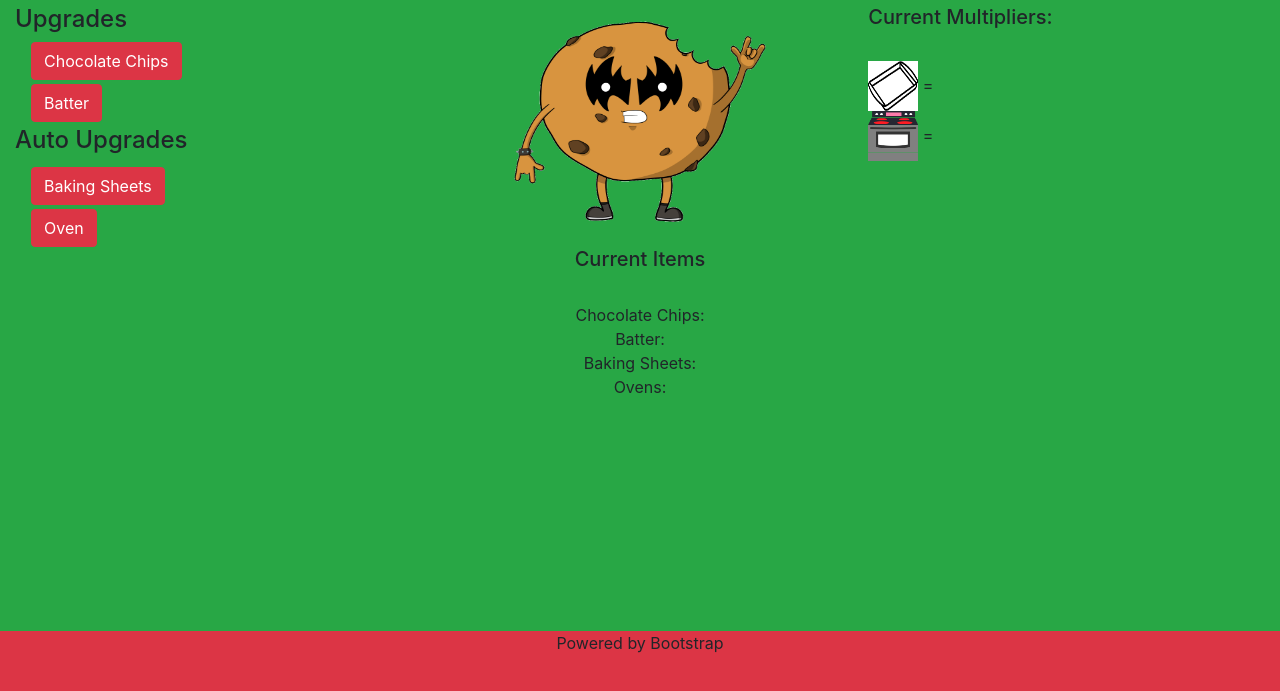
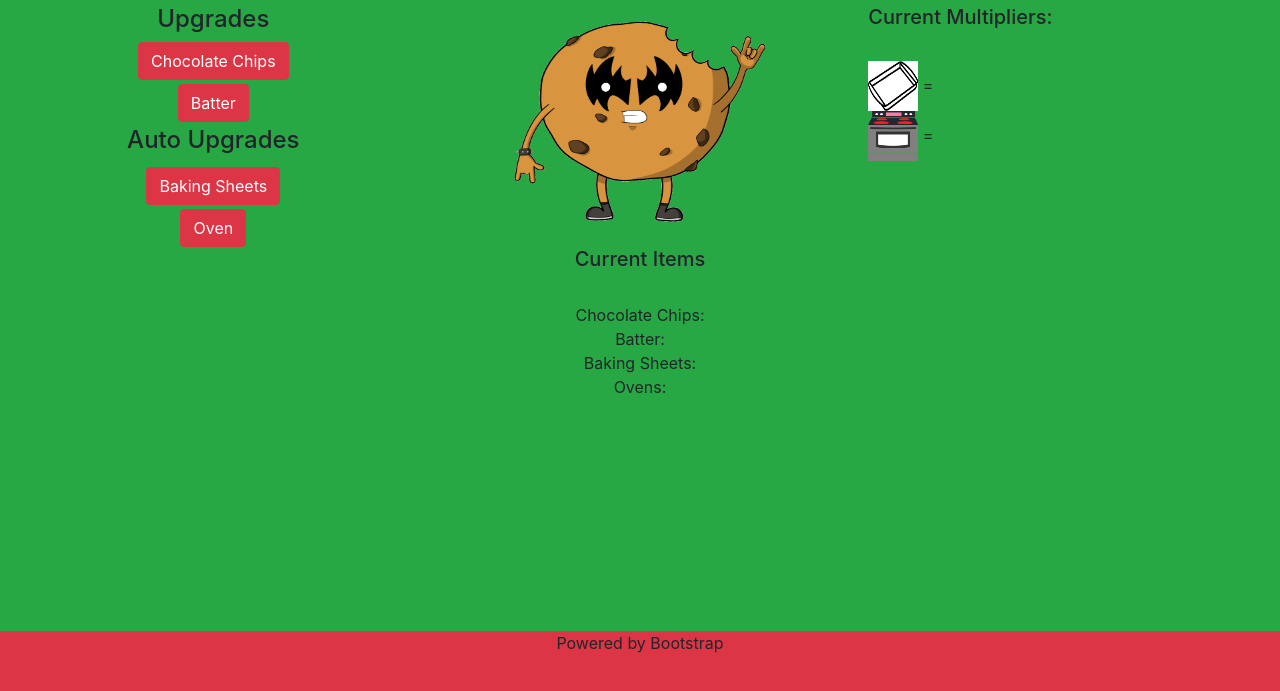
Before and after one commit to JordanJStone/CHECKPOINT-2, a plain HTML site: page index.html in a window 1280 px wide. Shown: the part 105-796 px from the top of the page. Drawn offline with nearby package versions, Linux system fonts and the light colour scheme.

Commit message:
text-center buttons column

```diff
--- a/index.html
+++ b/index.html
@@ -29,7 +29,7 @@
 
     <div class="row">
 
-      <div class="col-md-4">
+      <div class="col-md-4 text-center">
         <h4>Upgrades</h4>
         <button type="button" class="chips btn btn-danger mx-3" onclick="buyChocChips()">Chocolate
           Chips</button><span id="chipsCost"></span><br>
```
